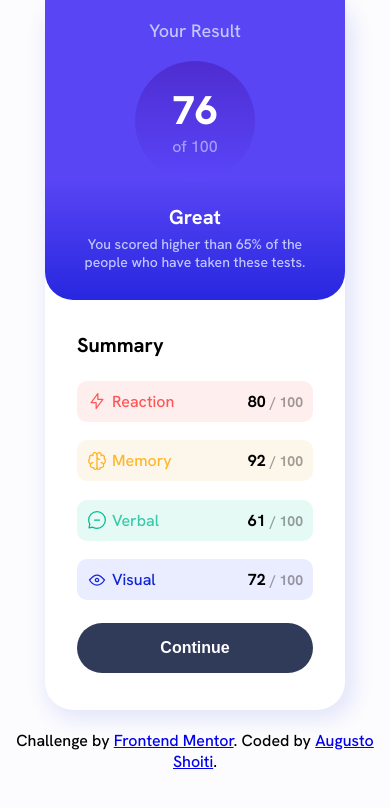
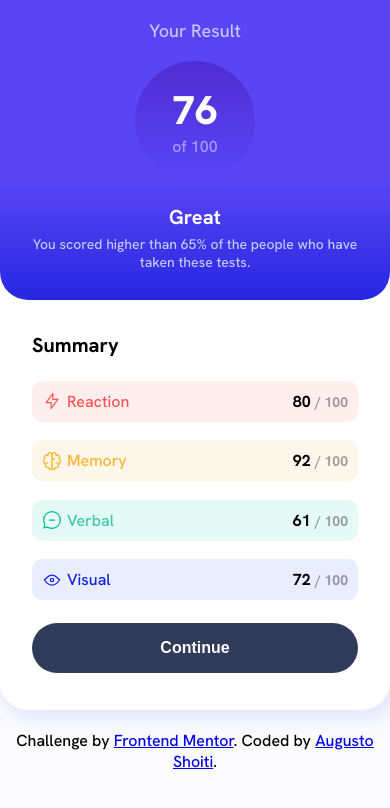
Before and after one commit to augustoshoiti/results-summary-component, a plain HTML site: page index.html in a window 390 px wide. Drawn offline with Linux system fonts and the light colour scheme.

Commit message:
Melhorias na versão mobile

```diff
--- a/style.css
+++ b/style.css
@@ -201,7 +201,7 @@ body {
         padding-bottom: 25px;
         height: fit-content;
         justify-content: flex-start;
-        width: min-content;
+        width: 100%;
     }
 
     .card-1 {
@@ -209,6 +209,7 @@ body {
        border-top-left-radius: 0;
        height: 300px;
        margin-bottom: 20px;
+       width: 100%;
     }
 
     .card-1 h2 {
@@ -240,6 +241,7 @@ body {
 
     .card-2 {
         gap: 10px;
+        width: 100%;
     }
 
     .card-2 h2 {
```
